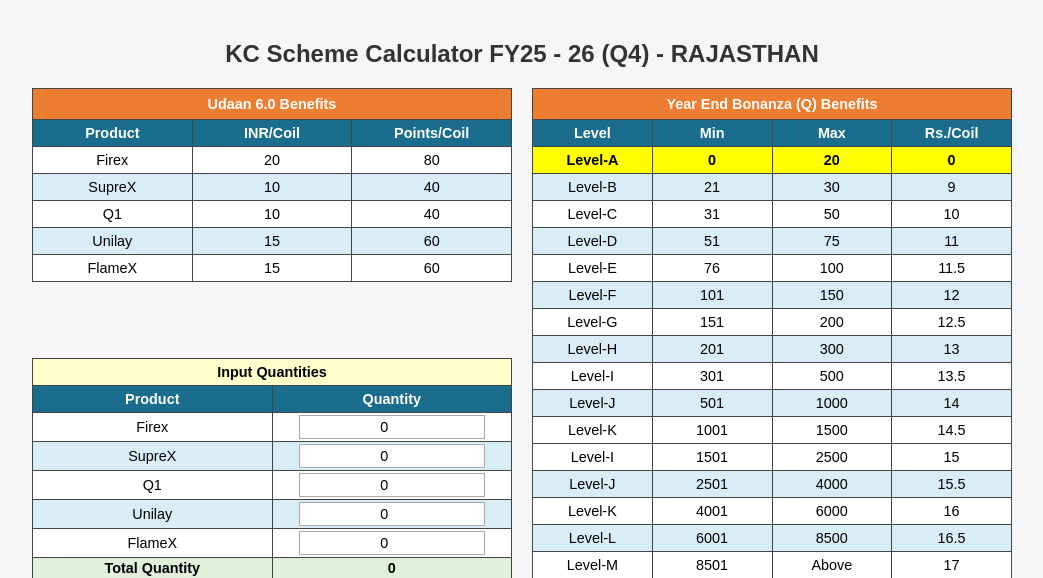
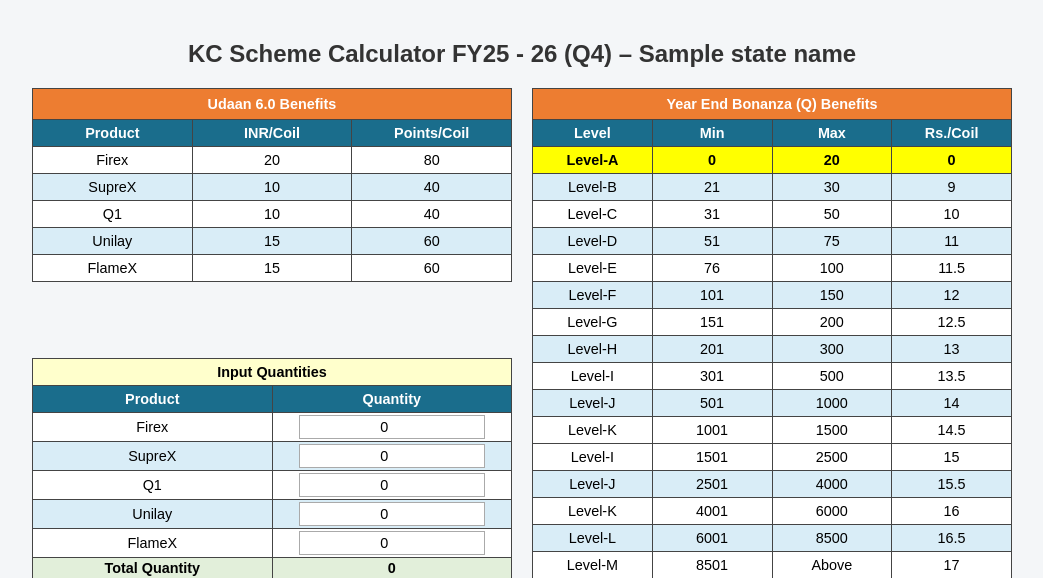
Before and after one commit to Rahulrai23/KD_Scheme_Calculator, a Flask app: template templates/scheme_rajasthan.html in a window 1280 px wide. Shown: the top 578 px of the page, without its empty margins (118-1161 px from the left). Run offline with Flask 3, Linux system fonts and the light colour scheme; the template is opened without the code that fills it: most values are stand-ins (such as "Sample title", 1, 10 or a date in 2020).

Commit message:
Update scheme_rajasthan.html

```diff
--- a/templates/scheme_rajasthan.html
+++ b/templates/scheme_rajasthan.html
@@ -64,7 +64,7 @@
 </head>
 <body>
 
-<h2>KC Scheme Calculator FY25 - 26 (Q4) - RAJASTHAN</h2>
+<h2>KC Scheme Calculator FY25 - 26 (Q4) – {{ state_name }}</h2>
 
 <div class="layout-wrapper">
   <div class="column-left">
```
